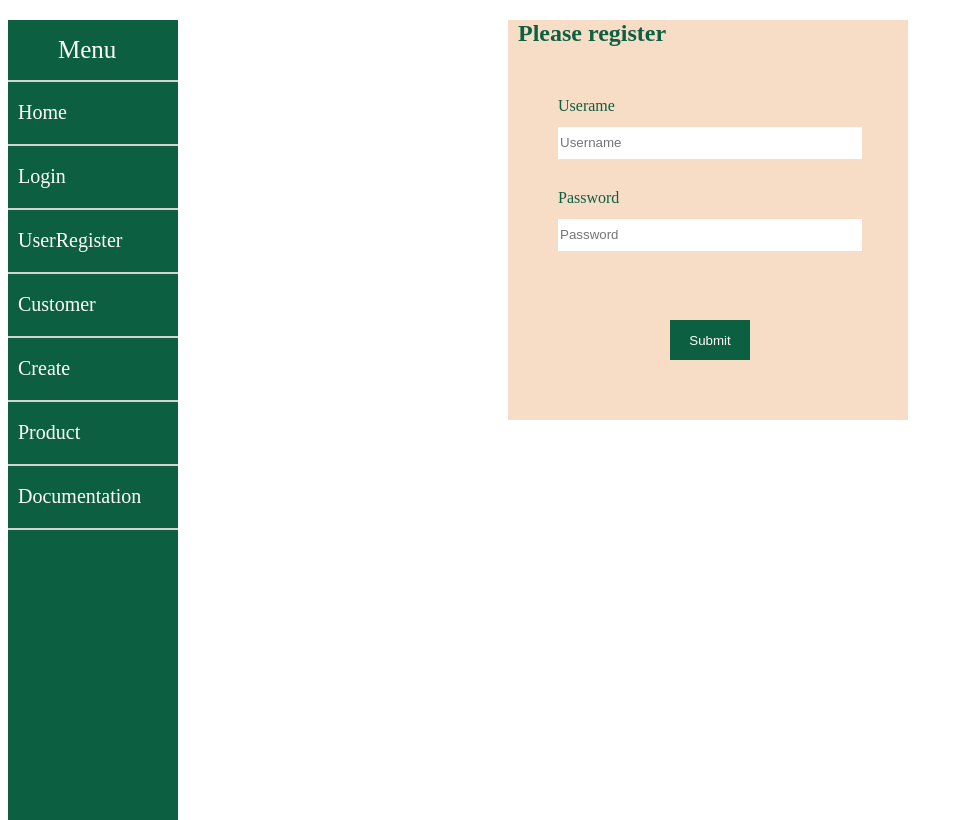
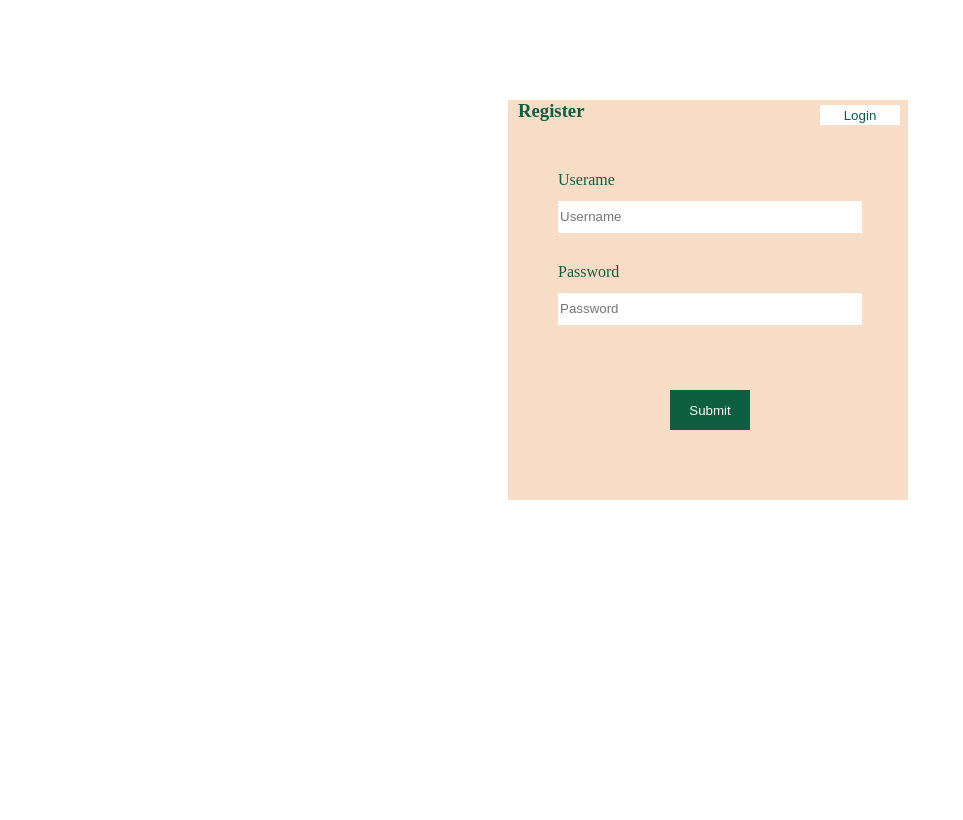
Before and after one commit to nika7724/frontend_final_project, a Svelte app: page /register in a window 1280 px wide. Shown: the whole page, without its empty margins (0-963 px from the left). Built offline with nearby package versions, Linux system fonts and the light colour scheme.

Commit message:
define landing page with loginpage

```diff
--- a/src/App.svelte
+++ b/src/App.svelte
@@ -9,10 +9,8 @@
   import { Router, Route } from "svelte-routing";
     import Dashboard from "./component/Dashboard.svelte";
 
-// let isLoggedIn = localStorage.getItem('isLoggedIn')==='true';
-
 </script>
-
+{#if location.pathname !== '/login' && location.pathname !== '/register' }
   <div class="sidebar">
     <div class="title">
       Menu
@@ -20,25 +18,24 @@
 
 <ul class="links">
 	<li><a href="/home" component={Home} on:click>Home</a></li>
-  <li><a href="/login" component={Login} class="btn btn-outline-light me-2">Login</a></li>
-	<li><a href="/register" component={Register} class="btn btn-outline-light me-2">UserRegister</a></li>
+  <li><a href="/login" component={Login} on:clock>User</a></li>
   <li><a href="/customers" component={Customers} on:click>Customer</a></li>
 	<li><a href="/createcustomer" component={CreateCustomer} on:click>Create</a></li>
   <li><a href="/product" component={Product} on:click>Product</a></li>
 	<li><a href="/documentation" component={Documentation} on:click>Documentation</a></li>
  </ul>
 </div>
-
+{/if}
 
 
 <Router>
   <Route path="/dashboard" component={Dashboard} />
-    <Route path="/home" component={Home} />
+  <Route path="/home" component={Home} />
   <Route path="/customers" component={Customers} />
   <Route path="/createcustomer" component={CreateCustomer} />
   <Route path="/product" component={Product} />
   <Route path="/documentation" component={Documentation} />
-   <Route path="/login" component={Login} />
+  <Route path="/login" component={Login} />
   <Route path="/register" component={Register} />
   </Router>
 
--- a/src/component/CustomerList.svelte
+++ b/src/component/CustomerList.svelte
@@ -136,4 +136,14 @@
   font-size: 35px;
   color:#0d5f41;
   }
+
+  button {
+    background-color: #0d5f41;
+    border: white solid 1px;
+    height: 23px;
+    width: 70px;
+    color: white;
+    font-size:15px;
+    text-align: center;
+  }
 </style>
--- a/src/component/Customers.svelte
+++ b/src/component/Customers.svelte
@@ -45,7 +45,17 @@
 
   <style>
 button {
-    margin-left: 250px;
+    position: relative;
+    top: 38px;
+    right:-588px;
+    border: #0d5f41;
+    color: white;
+    background-color: #0d5f41;
+    font-size: 15px;
+    height: 40px;
+    width: 100px;
+    text-align: center;
 }
 
+
     </style>
--- a/src/component/Login.svelte
+++ b/src/component/Login.svelte
@@ -1,8 +1,10 @@
 <script>
+    import Register from "./Register.svelte";
+
     // import axios from "axios";
     let userDetails ={username: "", password: ""};
 
-    function registerSubmit() {
+    function loginSubmit() {
         // axios.post('http://localhost:8080/auth/login', {
         //                 username: userDetails.username,
         //         password: userDetails.password
@@ -31,9 +33,15 @@
     }
     </script>
 
+<div>
+    <a href="/register">
+      <button class="register_btn" component={Register} on:click>Register</button>
+    </a>
+  </div>
+
     <main class="container">
-        <form on:submit|preventDefault={registerSubmit}>
-            <h2 class="register">Please login</h2>
+        <form on:submit|preventDefault={loginSubmit}>
+            <h3 class="register">Login</h3>
 
             <div class="form-floating">
                 <label for="username">Userame</label>
@@ -45,7 +53,7 @@
                 <input bind:value={userDetails.password} id="password" type="password"  placeholder="Password" required autocomplete="off">
             </div>
 
-            <button class="w-100 btn btn-lg btn-primary" type="submit">Submit</button>
+            <button class="submit_button" type="submit">Submit</button>
         </form>
     </main>
 
@@ -53,7 +61,9 @@
 
         .register {
             margin-left: 10px;
+            margin-top: 100px;
             color: #0d5f41;
+
         }
 
         .container {
@@ -82,13 +92,27 @@
         margin-left: 50px;
     }
 
+    .register_btn {
+        width: 80px;
+        height: 20px;
+        text-align: center;
+        margin-left: 10px;
+        position:absolute;
+        top:105px;
+        left:810px;
+        background: white;
+        color:#0d5f41;
+        border: none;
+
+    }
+
     button {
         width: 80px;
         height: 40px;
         text-align: center;
         margin-left: 10px;
         position:absolute;
-        top:320px;
+        top:390px;
         left:660px;
         background: #0d5f41;
         color:white;
--- a/src/component/Register.svelte
+++ b/src/component/Register.svelte
@@ -1,6 +1,7 @@
 <script>
     import axios from "axios";
 import { navigate } from 'svelte-routing';
+    import Login from "./Login.svelte";
 
     let userDetails = { username: "", password: "" };
 
@@ -45,7 +46,7 @@ import { navigate } from 'svelte-routing';
 
 <main class="container">
     <form on:submit|preventDefault={registerSubmit}>
-        <h2 class="register">Please register</h2>
+        <h3 class="register">Register</h3>
 
         <div class="form-floating">
             <label for="username">Userame</label>
@@ -77,11 +78,19 @@ import { navigate } from 'svelte-routing';
     </form>
 </main>
 
+<div>
+    <a href="/login">
+      <button class="register_btn" component={Login} on:click>Login</button>
+    </a>
+  </div>
+
 <style>
-    .register {
-        margin-left: 10px;
-        color: #0d5f41;
-    }
+  .register {
+            margin-left: 10px;
+            margin-top: 100px;
+            color: #0d5f41;
+
+        }
 
     .container {
         background-color: #f7ddc6;
@@ -109,16 +118,30 @@ import { navigate } from 'svelte-routing';
         margin-left: 50px;
     }
 
+    .register_btn {
+        width: 80px;
+        height: 20px;
+        text-align: center;
+        margin-left: 10px;
+        position:absolute;
+        top:105px;
+        left:810px;
+        background: white;
+        color:#0d5f41;
+        border: none;
+
+    }
+
     button {
         width: 80px;
         height: 40px;
         text-align: center;
         margin-left: 10px;
-        position: absolute;
-        top: 320px;
-        left: 660px;
+        position:absolute;
+        top:390px;
+        left:660px;
         background: #0d5f41;
-        color: white;
+        color:white;
         border: none;
     }
 
```
